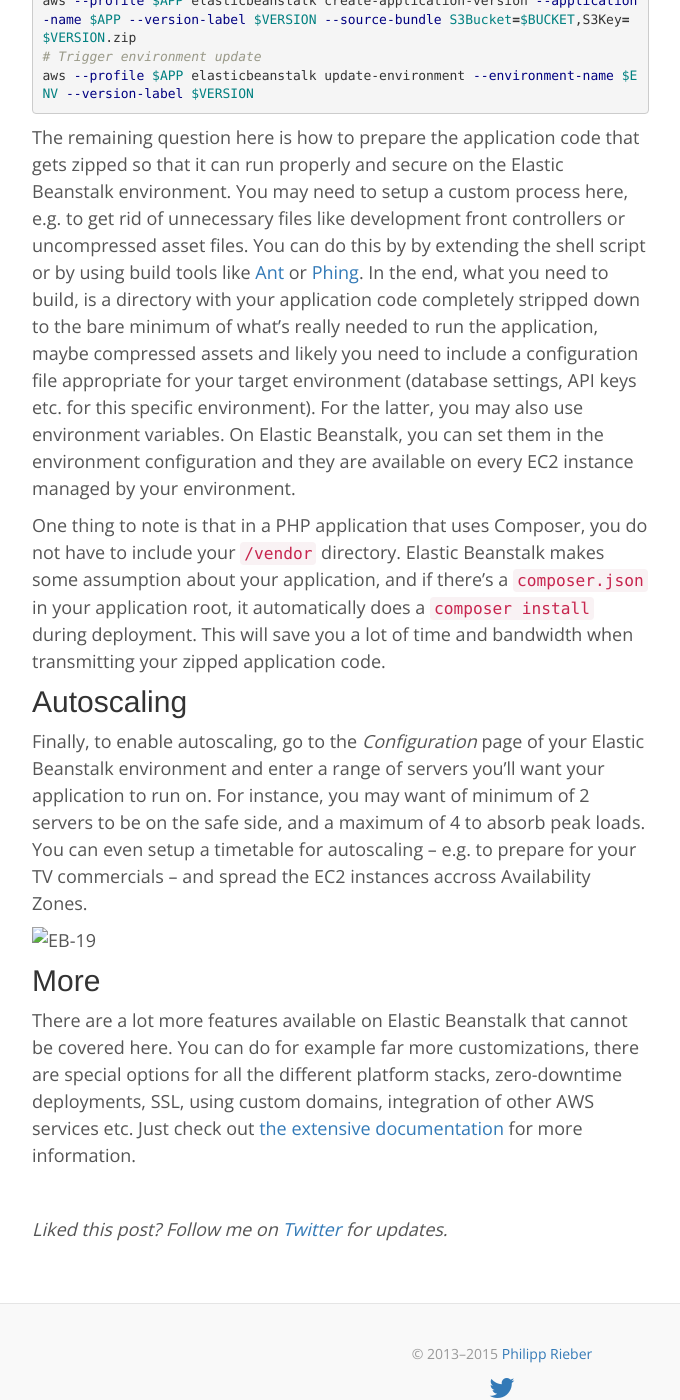
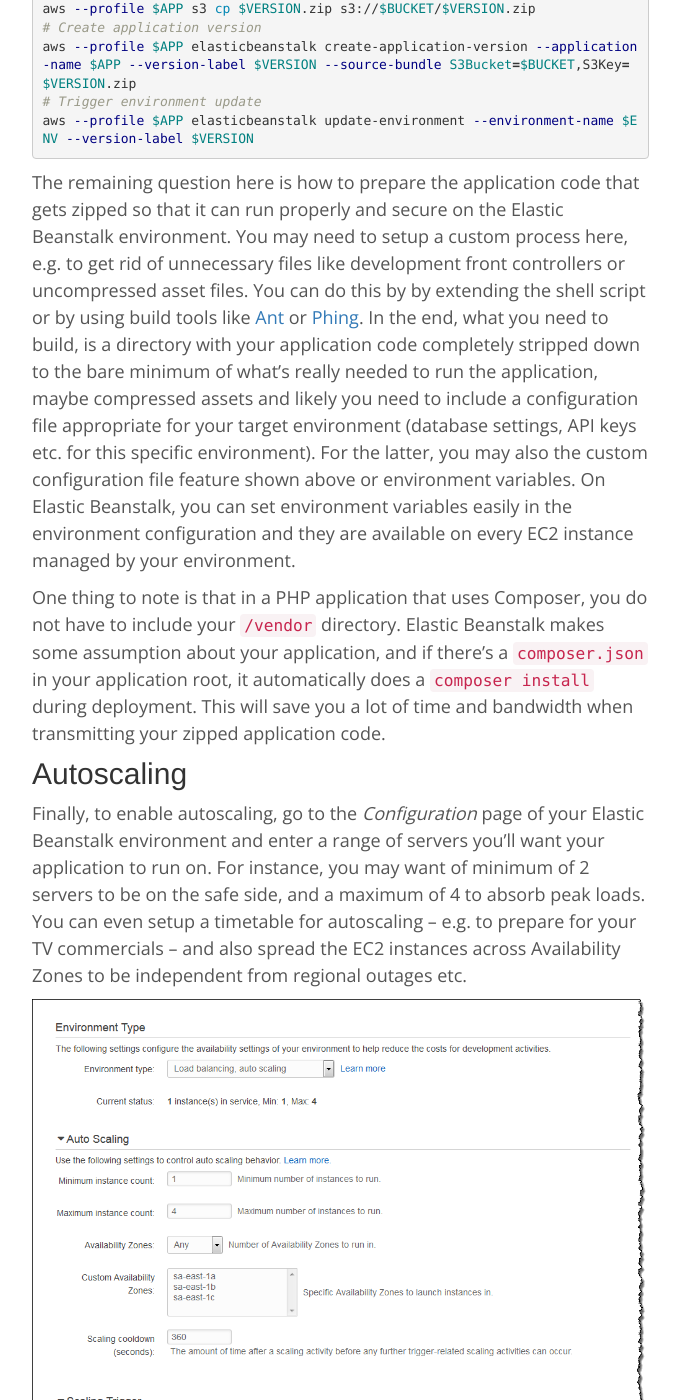
Before and after one commit to bicpi/bicpi.github.io, a Jekyll site: the page built from _posts/2013-06-01-moving-to-the-cloud-part-7-enabling-elastic-beanstalk.markdown, in a window 1280 px wide and 1400 px high, scrolled down 12352 px. Shown: the whole window, without its empty margins (138-818 px from the left). Built offline with Jekyll 4.4.1, drawn with Linux system fonts in a browser that asks for light colours; nearby versions of some CDN libraries; comment, search, counter and statistics services are not loaded; some of the changed text lies outside the part shown.

Commit message:
improve AWS/EB part 7, add missing screenshot

```diff
--- a/_posts/2013-06-01-moving-to-the-cloud-part-7-enabling-elastic-beanstalk.markdown
+++ b/_posts/2013-06-01-moving-to-the-cloud-part-7-enabling-elastic-beanstalk.markdown
@@ -94,7 +94,7 @@
 ![EB-3]({{ site.baseurl }}/assets/aws/eb-3.jpg){: .img-responsive }
 
 Provide some info for your environment name, an unique `elasticbeanstalk.com` sub
-domain, e.g. `foobar.elasticbeanstalk.com. and a description. Please note that
+domain, e.g. `foobar.elasticbeanstalk.com`, and a description. Please note that
 your real application URL is fully customizable using
 [Amazon Route53]({% post_url 2013-03-18-moving-to-the-cloud-part-3-enabling-route-53 %}).
 
@@ -131,8 +131,8 @@
 
 ![EB-10]({{ site.baseurl }}/assets/aws/eb-10.jpg){: .img-responsive }
 
-... and you're able to access the sample application by the *elasticbeanstalk.com*
-sub domain you specified before, e.g. *http://foobar.elasticbeanstalk.com*
+... and you're able to access the sample application by the `elasticbeanstalk.com`
+sub domain you specified before, e.g. `http://foobar.elasticbeanstalk.com`.
 
 ![EB-12]({{ site.baseurl }}/assets/aws/eb-12.jpg){: .img-responsive }
 
@@ -164,36 +164,35 @@
 
 ![EB-17]({{ site.baseurl }}/assets/aws/eb-17.jpg){: .img-responsive }
 
-Again, you can follow the environment update by looking at the recent events:
+Again, you can follow the environment update by looking at the *Recent
+Events*:
 
 ![EB-18]({{ site.baseurl }}/assets/aws/eb-18.jpg){: .img-responsive }
 
 As soon as the deployment is complete you should be able to access your
 application by entering the chosen sub domain in your browser, e.g.
-`foobar.elasticbeanstalk.com`.
+`http://foobar.elasticbeanstalk.com`.
 
 What actually happens during deployment is that a ZIP archive of your
 whole application is uploaded to a dedicated S3 bucket first. Then
-a so-called *application version* is created from your upload and
+a so-called *Application Version* is created from your upload and
 a deployment to the Elastic Beanstalk gets triggered. No matter how
 many servers are currently running behind the load balancer in your
 environment, Elastic Beanstalk takes care of the roll-out to all of
-them and switching live.
+them and switching everything live in the end.
 
 ## Customizing
 
-If your application has specific server requirements like additional packages,
-a different document root, specific PHP setting or if you want to add
+If your application has specific server requirements like additional software
+packages, a different document root, specific PHP settings or if you want to add
 custom files (e.g. containing specific parameters for your database connection),
 it is possible to include an `/.ebextensions` directory in your zipped application
 code. All files using the extension `*.config` in this directory can be used to specify
 custom configuration. For instance, if you need the `lynx` package installed,
-a `.htaccess` secured area, a custom `paramaters.yml` in a Symfony project, some
+an `.htaccess` secured area, a custom `parameters.yml` in a Symfony project, some
 custom `php.ini` settings, a cron job to send out what's in the Swiftmailer
 file spool and set an appropriate timezone for the EC2 instances, you may use a
-configuration like the following:
-
-`/.ebextensions/app.config`:
+configuration file `/.ebextensions/app.config` containing this:
 
 {% highlight bash %}
 packages:
@@ -246,14 +245,15 @@
 {% endhighlight %}
 
 There's lot of [documentation](http://docs.aws.amazon.com/elasticbeanstalk/latest/dg/customize-containers.html)
-how you can customize to your specific needs.
+how you can customize to your specific needs and how to execute custom commands during the
+deployment process.
 
 ## Setup a deployment script
 
 Since all Amazon web services can be managed by powerful APIs, you can
 also do a deployment by wiring together some CLI commands in a
-Shell script by using the [AWS Command Line Tools](http://aws.amazon.com/cli)
-(which gives you the `aws` command):
+shell script and by using the [AWS Command Line Tools](http://aws.amazon.com/cli)
+(which give you the `aws` command):
 
 {% highlight bash %}
 # Application name on Elastic Beanstalk
@@ -285,9 +285,10 @@
 with your application code completely stripped down to the bare minimum of what's really
 needed to run the application, maybe compressed assets and likely you need to include
 a configuration file appropriate for your target environment (database settings, API keys etc.
-for this specific environment). For the latter, you may also use environment variables. On
-Elastic Beanstalk, you can set them in the environment configuration and they are available
-on every EC2 instance managed by your environment.
+for this specific environment). For the latter, you may also the custom configuration file
+feature shown above or environment variables. On Elastic Beanstalk, you can set environment
+variables easily in the environment configuration and they are available on every EC2 instance
+managed by your environment.
 
 One thing to note is that in a PHP application that uses Composer, you do not have to include
 your `/vendor` directory. Elastic Beanstalk makes some assumption about your application,
@@ -301,14 +302,15 @@
 environment and enter a range of servers you'll want your application to run on. For instance,
 you may want of minimum of 2 servers to be on the safe side, and a maximum of 4 to absorb
 peak loads. You can even setup a timetable for autoscaling – e.g. to prepare for your TV
-commercials – and spread the EC2 instances accross Availability Zones.
+commercials – and also spread the EC2 instances across Availability Zones to be independent
+from regional outages etc.
 
 ![EB-19]({{ site.baseurl }}/assets/aws/eb-19.png){: .img-responsive }
 
 ## More
 
-There are a lot more features available on Elastic Beanstalk that cannot be covered here.
+There are a way more features available on Elastic Beanstalk than be covered in this article.
 You can do for example far more customizations, there are special options for all the different
-platform stacks, zero-downtime deployments, SSL, using custom domains, integration of other
+platform stacks, zero-downtime deployments, SSL, usage of custom domains, integration of other
 AWS services etc. Just check out [the extensive documentation](http://docs.aws.amazon.com/elasticbeanstalk)
 for more information.
```
Also changed, not shown: other parts of _posts/2013-06-01-moving-to-the-cloud-part-7-enabling-elastic-beanstalk.markdown (+4 -4 lines), assets/aws/eb-19.png (added).
